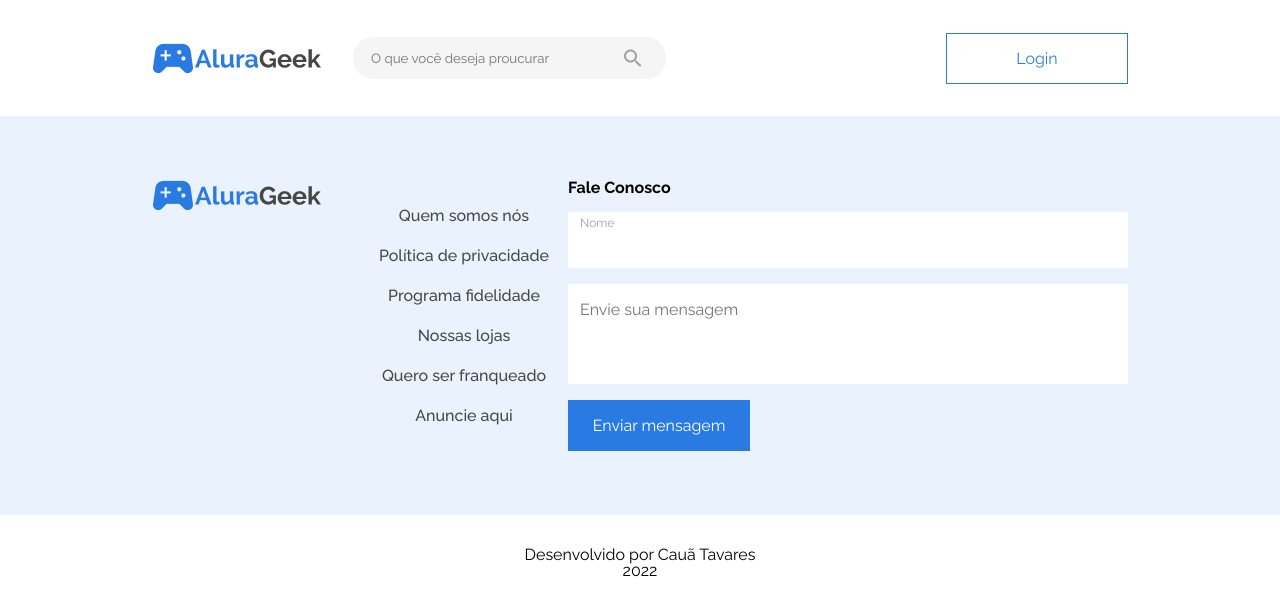
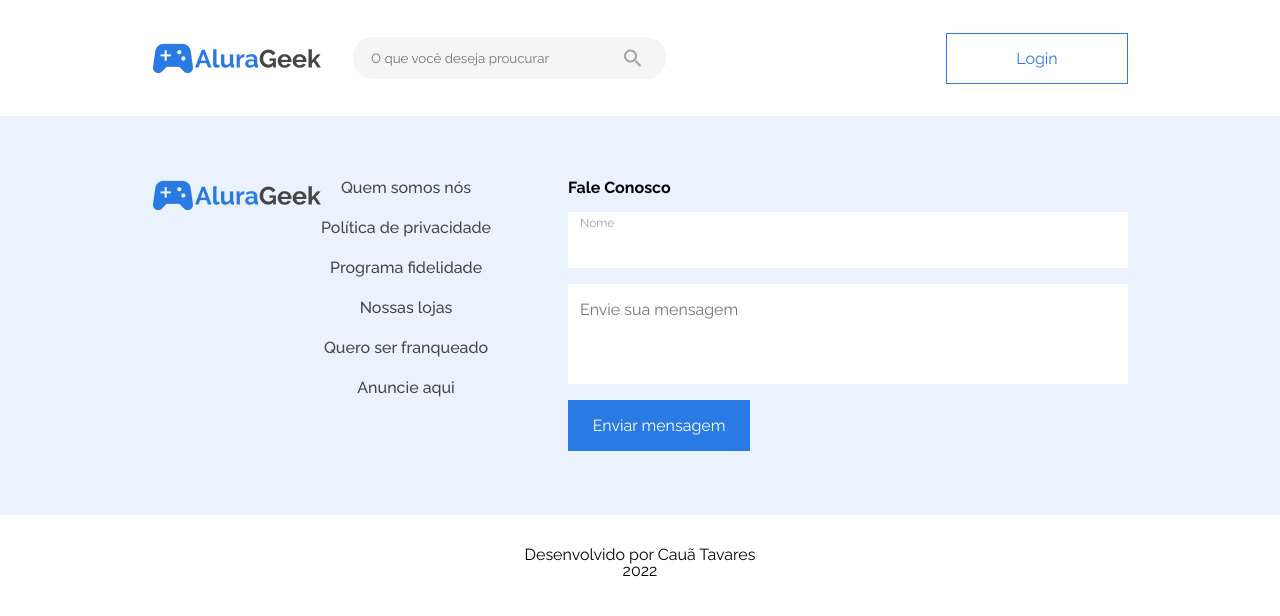
Before and after one commit to Cauatn/Alura-Challenge-React, a React (Create React App) app: page / in a window 1280 px wide. Shown: the top 616 px of the page. Built offline with nearby package versions, Linux system fonts and the light colour scheme.

Commit message:
footer com media query

```diff
--- a/src/components/Footer/Footer.module.scss
+++ b/src/components/Footer/Footer.module.scss
@@ -1,13 +1,80 @@
-.footer {
 
 .footerContainer {
+
+    .formularioContainer {
+        width: 100%;
+    }
+
     background-color: #EAF2FD;
-    }
 
     .primeiroContainer {
      display: grid;
-        grid-template-columns: repeat(3, 1fr);
+     grid-template-columns: repeat(2, 1fr);
+     grid-template-rows: 1fr;
      padding: 64px 152px;
+
+     @media screen and (max-width: 1020px){
+        padding: 32px;
+    }
+
+     @media screen and (max-width: 665px){
+        padding: 32px 10px;
+     }
+
+     .logoListaContainer {
+        display: flex;
+        width: 100%;
+
+        @media screen and (max-width: 1205px){
+            flex-direction: column;
+            justify-content: space-between;
+            gap: 10px;
+            margin-right: 94px;
+            align-items: center;
+        }
+
+        @media screen and (max-width: 635px) {
+            margin-right: 0px;
+        }
+
+        & .logo {
+            margin-right: 112px;
+
+            @media screen and (max-width: 1315px){
+                margin-right: 0px;
+            }
+        }
+
+     }
+
+        @media screen and (max-width: 1236px){
+
+                ul {
+                    @media screen and (max-width: 1130px) {
+                        align-items: flex-start;
+                    }
+                }
+
+                form {
+                    grid-column: 2 / span 1;
+                }
+
+                button {
+                    width: 151px;
+                    height: 40px;
+                    font-weight: 600;
+                    font-size: 14px;
+                }
+        }
+
+        @media screen and (max-width: 530px) {
+            display: flex;
+            flex-direction: column;
+            align-items: center;
+            justify-content: center;
+            padding: 26.5px 16px;
+        }
+    }
 }
 
 .segundoContainer {
@@ -18,5 +85,3 @@
     padding: 32px 0px;
     background-color: #FFFFFF;
 }
-
-}
--- a/src/components/Footer/index.tsx
+++ b/src/components/Footer/index.tsx
@@ -1,3 +1,4 @@
+import React from 'react';
 import Formulario from '../Formulario';
 import ListaLink from '../ListaLink';
 import Logo from '../Logo';
@@ -8,9 +9,13 @@ export default function Footer() {
         <footer className={style.footer}>
             <div className={style.footerContainer}>
                 <div className={style.primeiroContainer}>
-                    <Logo/>
-                    <ListaLink />
-                    <Formulario />
+                    <div className={style.logoListaContainer}>
+                        <div className={style.logo}>
+                            <Logo />
+                        </div>
+                        <ListaLink />
+                    </div>
+                    <div className={style.formularioContainer}><Formulario /></div>
                 </div>
                 <div className={style.segundoContainer}>
                         <p >Desenvolvido por Cauã Tavares</p>
--- a/src/components/Formulario/Formulario.module.scss
+++ b/src/components/Formulario/Formulario.module.scss
@@ -42,6 +42,14 @@
             &:focus {
                 outline: none;
             }
+
+            @media screen and (max-width: 890px){
+                width: 420px;
+            }
+
+            @media screen and (max-width: 635px){
+                width: 304px;
+            }
         }
     }
 
@@ -59,6 +67,15 @@
         &:focus {
             outline: none;
         }
+
+        @media screen and (max-width: 890px){
+            width: 410px;
+            height: 64px;
+        }
+
+        @media screen and (max-width: 635px){
+            width: 294px;
+        }
     }
 
     & button {
--- a/src/components/Formulario/index.tsx
+++ b/src/components/Formulario/index.tsx
@@ -4,6 +4,7 @@ import style from './Formulario.module.scss';
 
 export default function Formulario() {
     return(
+        <div>
             <form
                 className={style.Formulario}
                 action="">
@@ -28,5 +29,6 @@ export default function Formulario() {
                         texto={'Enviar mensagem'}
                     />
             </form>
+        </div>
     )
 }
--- a/src/components/ListaLink/index.tsx
+++ b/src/components/ListaLink/index.tsx
@@ -3,6 +3,7 @@ import style from './ListaLink.module.scss';
 
 export default function ListaLink() {
     return (
+        <div>
             <ul className={style.lista}>
                 <li className={style.listaItem}><a href="#">Quem somos nós</a></li>
                 <li className={style.listaItem}><a href="#">Política de privacidade</a></li>
@@ -11,5 +12,6 @@ export default function ListaLink() {
                 <li className={style.listaItem}><a href="#">Quero ser franqueado</a></li>
                 <li className={style.listaItem}><a href="#">Anuncie aqui</a></li>
             </ul>
+        </div>
     )
 }
--- a/src/components/Logo/Logo.module.scss
+++ b/src/components/Logo/Logo.module.scss
@@ -4,13 +4,14 @@
         display: inherit;
         display: flex;
         align-items: center;
+        justify-content: center;
     }
 
     .logoP {
         display: none;
     }
 
-    @media screen and (max-width: 768px) {
+    @media screen and (max-width: 770px) {
         .logoN {
             display: none;
         }
```
Lines whose indentation alone changed are shown as unchanged.
